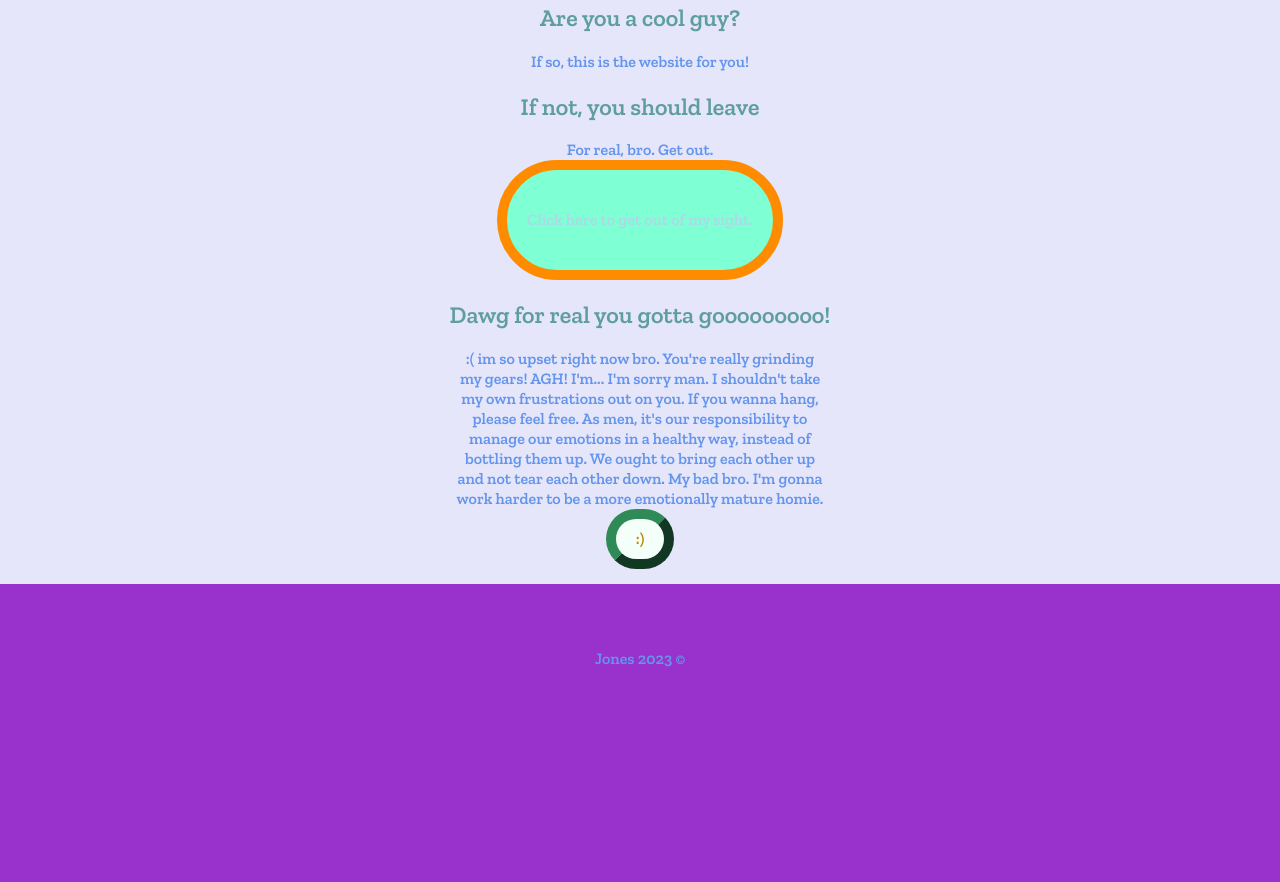
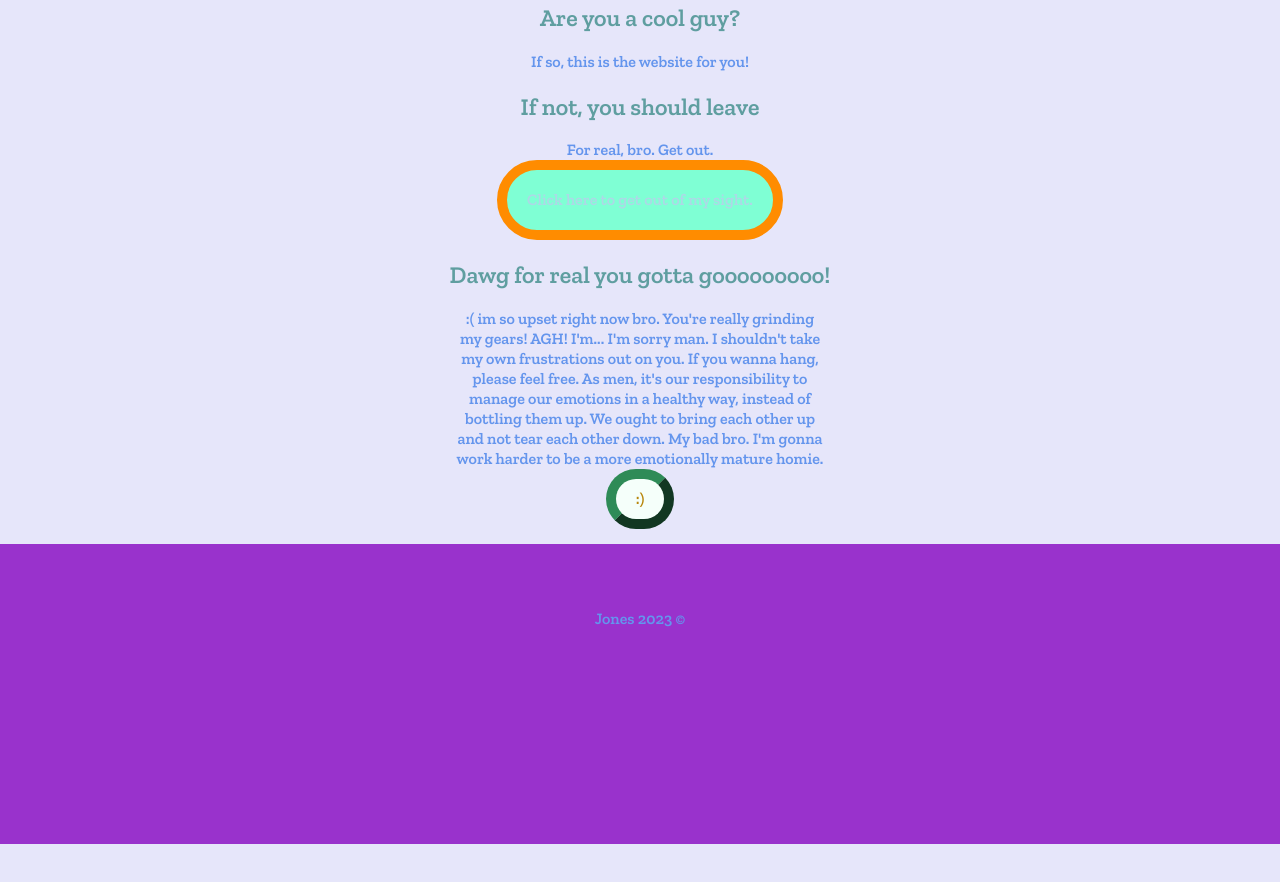
Before and after one commit to SDJ007/CG342-Interface-Design-Class-First-Project, a plain HTML site: page index.html in a window 1280 px wide. Shown: the part 757-1639 px from the top of the page. After the commit the page ends 1601 px from the top, so only its background shows below. Drawn offline with nearby package versions, Linux system fonts and the light colour scheme.

Commit message:
Ummmm... that sounded a lot better in my head

```diff
--- a/styles.css
+++ b/styles.css
@@ -55,8 +55,8 @@ border-width: 10px;
 width: fit-content;
 text-align: center;
 margin: auto;
-padding: 40px 20px;
-margin-top: 40pxpx;
+padding: 20px 20px;
+margin-top: 100pxpx;
 }
 
 .button-alert{
```
